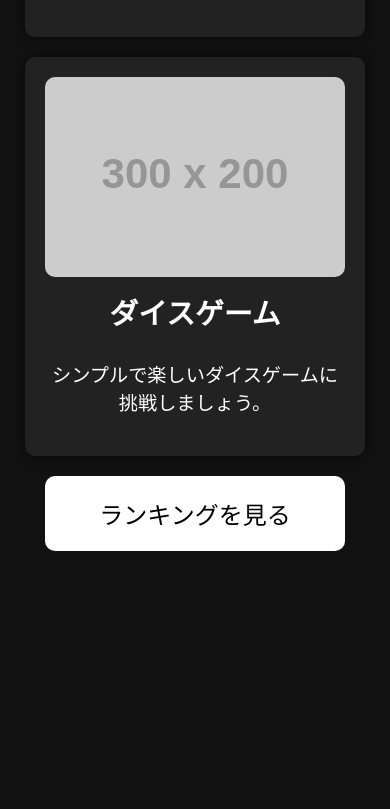
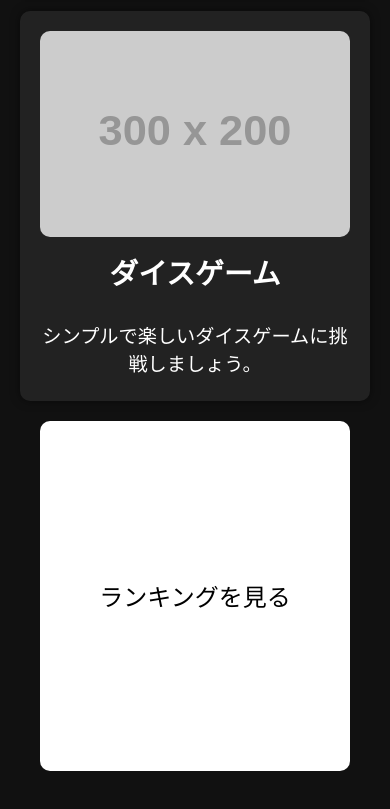
Before and after one commit to 433D/3D-CASINO, a plain HTML site: page test.html in a window 390 px wide. Shown: the part 1198-2007 px from the top of the page. Before the commit the page ends 1789 px from the top, so only its background shows below. Drawn offline with Linux system fonts and the light colour scheme; placeholder pictures from the web are drawn by us.

Commit message:
Update test.html

```diff
--- a/test.html
+++ b/test.html
@@ -55,6 +55,7 @@
             box-shadow: 0 0 10px rgba(0, 0, 0, 0.5);
             text-align: center;
             width: 300px;
+            height: 350px;
             color: #fff;
             cursor: pointer;
             transition: transform 0.3s;
@@ -83,10 +84,17 @@
             font-size: 1.5em;
             cursor: pointer;
             width: 300px;
+            height: 350px;
             transition: transform 0.3s;
         }
         .ranking-button:hover {
             transform: scale(1.05);
+        }
+        @media (max-width: 768px) {
+            .game, .ranking-button {
+                width: calc(100% - 40px);
+                margin: 0 auto;
+            }
         }
     </style>
 </head>
```
